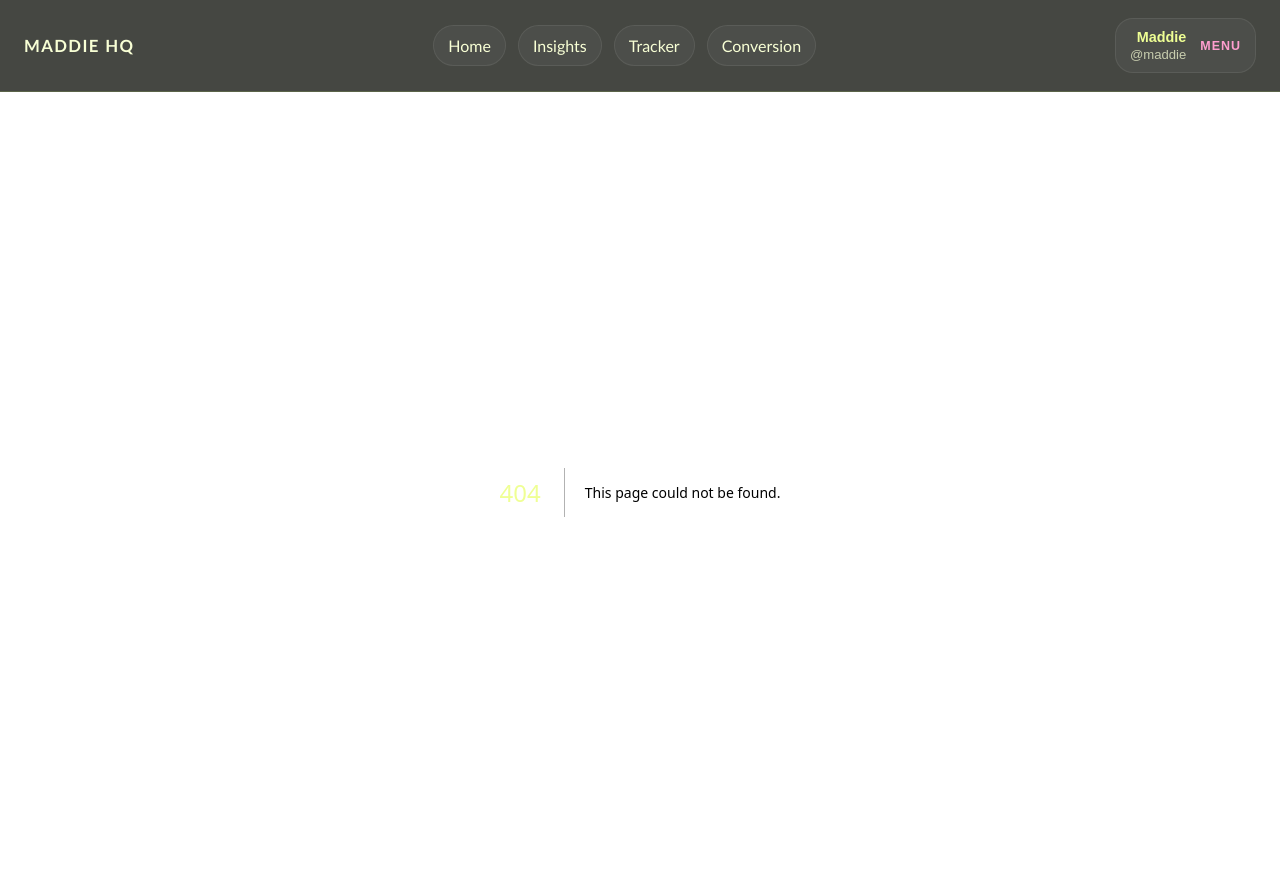
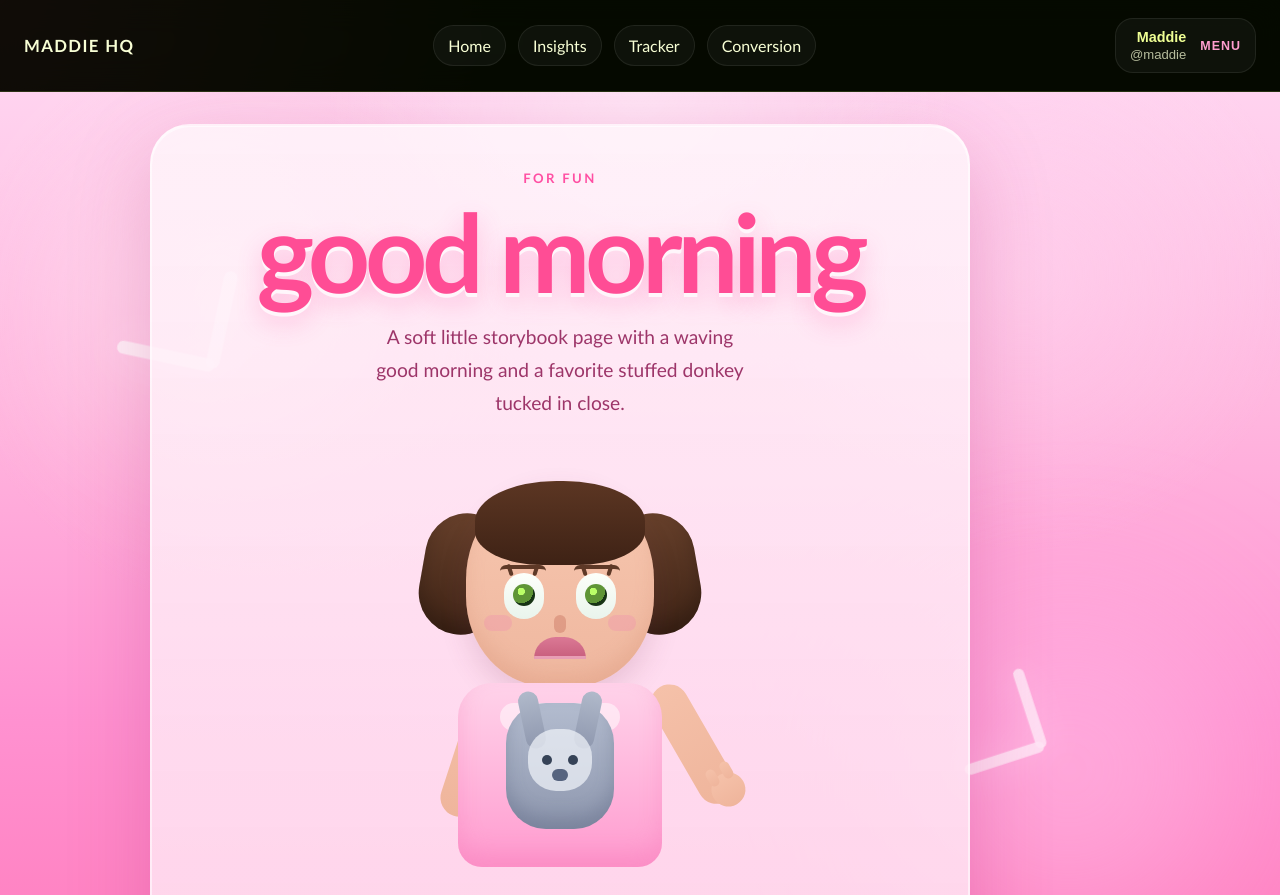
Before and after one commit to littlemadimade/maddiehq, a Next.js app: page /good-morning in a window 1280 px wide. Before the commit this address had no page. Shown: the top 895 px of the page. Built offline with nearby package versions, Linux system fonts and the light colour scheme.

Commit message:
Add playful good morning page

```diff
--- a/app/globals.css
+++ b/app/globals.css
@@ -1010,6 +1010,316 @@ li + li {
   margin-top: 28px;
 }
 
+.morning-scene {
+  position: relative;
+  z-index: 2;
+  width: min(100%, 980px);
+}
+
+.morning-card--story {
+  overflow: hidden;
+}
+
+.storybook-girl {
+  position: relative;
+  width: 320px;
+  height: 420px;
+  margin: 28px auto 0;
+}
+
+.storybook-girl__pigtail {
+  position: absolute;
+  top: 66px;
+  width: 84px;
+  height: 122px;
+  border-radius: 999px;
+  background: linear-gradient(180deg, #67402b, #3f2416);
+  box-shadow: inset 0 -12px 18px rgba(0, 0, 0, 0.18);
+}
+
+.storybook-girl__pigtail--left {
+  left: 22px;
+  transform: rotate(10deg);
+}
+
+.storybook-girl__pigtail--right {
+  right: 22px;
+  transform: rotate(-10deg);
+}
+
+.storybook-girl__face {
+  position: absolute;
+  left: 50%;
+  top: 34px;
+  width: 188px;
+  height: 206px;
+  margin-left: -94px;
+  border-radius: 48% 48% 44% 44%;
+  background: linear-gradient(180deg, #f7c7af, #efb79f);
+  box-shadow:
+    inset 0 -12px 18px rgba(212, 143, 115, 0.28),
+    0 12px 28px rgba(117, 54, 79, 0.16);
+}
+
+.storybook-girl__bangs {
+  position: absolute;
+  inset: 0 auto auto 50%;
+  width: 170px;
+  height: 84px;
+  margin-left: -85px;
+  border-radius: 48% 48% 40% 40%;
+  background: linear-gradient(180deg, #5c3623, #3e2215);
+}
+
+.storybook-girl__eye {
+  position: absolute;
+  top: 92px;
+  width: 40px;
+  height: 46px;
+  border-radius: 999px;
+  background: linear-gradient(180deg, #fdfffa, #e9f4ec);
+}
+
+.storybook-girl__eye span {
+  position: absolute;
+  left: 50%;
+  top: 11px;
+  width: 22px;
+  height: 22px;
+  margin-left: -11px;
+  border-radius: 999px;
+  background: radial-gradient(circle at 38% 34%, #baff68 0 18%, #5f9536 19% 58%, #173415 59% 100%);
+}
+
+.storybook-girl__eye--left {
+  left: 38px;
+}
+
+.storybook-girl__eye--right {
+  right: 38px;
+}
+
+.storybook-girl__lash {
+  position: absolute;
+  top: 84px;
+  width: 46px;
+  height: 12px;
+  border-top: 4px solid #5e3927;
+  border-radius: 999px;
+}
+
+.storybook-girl__lash::before,
+.storybook-girl__lash::after {
+  content: "";
+  position: absolute;
+  top: -5px;
+  width: 4px;
+  height: 12px;
+  background: #5e3927;
+  border-radius: 999px;
+}
+
+.storybook-girl__lash::before {
+  left: 8px;
+  transform: rotate(-18deg);
+}
+
+.storybook-girl__lash::after {
+  right: 8px;
+  transform: rotate(18deg);
+}
+
+.storybook-girl__lash--left {
+  left: 34px;
+}
+
+.storybook-girl__lash--right {
+  right: 34px;
+}
+
+.storybook-girl__nose {
+  position: absolute;
+  left: 50%;
+  top: 134px;
+  width: 12px;
+  height: 18px;
+  margin-left: -6px;
+  border-radius: 999px;
+  background: rgba(201, 118, 98, 0.45);
+}
+
+.storybook-girl__lips {
+  position: absolute;
+  left: 50%;
+  bottom: 28px;
+  width: 52px;
+  height: 22px;
+  margin-left: -26px;
+  border-radius: 999px 999px 16px 16px;
+  background: linear-gradient(180deg, #db7995, #c75d7c);
+  box-shadow: 0 -3px 0 rgba(255, 203, 221, 0.58) inset;
+}
+
+.storybook-girl__blush {
+  position: absolute;
+  bottom: 56px;
+  width: 28px;
+  height: 16px;
+  border-radius: 999px;
+  background: rgba(240, 146, 174, 0.38);
+}
+
+.storybook-girl__blush--left {
+  left: 18px;
+}
+
+.storybook-girl__blush--right {
+  right: 18px;
+}
+
+.storybook-girl__body {
+  position: absolute;
+  left: 50%;
+  bottom: 0;
+  width: 250px;
+  height: 236px;
+  margin-left: -125px;
+}
+
+.storybook-girl__dress {
+  position: absolute;
+  left: 50%;
+  bottom: 0;
+  width: 204px;
+  height: 184px;
+  margin-left: -102px;
+  border-radius: 34px 34px 24px 24px;
+  background: linear-gradient(180deg, #ffd3ea, #ff9bcf);
+  box-shadow: inset 0 -14px 22px rgba(239, 106, 171, 0.28);
+}
+
+.storybook-girl__dress::before {
+  content: "";
+  position: absolute;
+  left: 50%;
+  top: 20px;
+  width: 120px;
+  height: 28px;
+  margin-left: -60px;
+  border-radius: 999px;
+  background: rgba(255, 255, 255, 0.52);
+}
+
+.storybook-girl__arm {
+  position: absolute;
+  top: 56px;
+  width: 38px;
+  height: 132px;
+  border-radius: 999px;
+  background: linear-gradient(180deg, #f5c1a9, #efb59c);
+}
+
+.storybook-girl__arm--left {
+  left: 20px;
+  transform: rotate(18deg);
+}
+
+.storybook-girl__arm--right {
+  right: 6px;
+  transform: rotate(-30deg);
+  transform-origin: top center;
+}
+
+.storybook-girl__wave {
+  position: absolute;
+  right: -6px;
+  top: 106px;
+  width: 34px;
+  height: 34px;
+  border-radius: 999px;
+  background: linear-gradient(180deg, #f5c1a9, #efb59c);
+}
+
+.storybook-girl__wave::before,
+.storybook-girl__wave::after {
+  content: "";
+  position: absolute;
+  top: -10px;
+  width: 10px;
+  height: 18px;
+  border-radius: 999px;
+  background: linear-gradient(180deg, #f5c1a9, #efb59c);
+}
+
+.storybook-girl__wave::before {
+  left: 4px;
+}
+
+.storybook-girl__wave::after {
+  right: 4px;
+}
+
+.storybook-girl__plush {
+  position: absolute;
+  left: 50%;
+  top: 72px;
+  width: 108px;
+  height: 126px;
+  margin-left: -54px;
+  border-radius: 40px;
+  background: linear-gradient(180deg, #b3bccf, #8e97ae);
+  box-shadow: inset 0 -12px 18px rgba(76, 86, 115, 0.3);
+}
+
+.storybook-girl__plush-ear {
+  position: absolute;
+  top: -12px;
+  width: 20px;
+  height: 58px;
+  border-radius: 999px;
+  background: linear-gradient(180deg, #b0b9ca, #8e97ae);
+}
+
+.storybook-girl__plush-ear--left {
+  left: 16px;
+  transform: rotate(-12deg);
+}
+
+.storybook-girl__plush-ear--right {
+  right: 16px;
+  transform: rotate(12deg);
+}
+
+.storybook-girl__plush-face {
+  position: absolute;
+  inset: 26px 22px auto;
+  height: 62px;
+  border-radius: 28px;
+  background: rgba(236, 240, 246, 0.76);
+  display: flex;
+  align-items: center;
+  justify-content: center;
+  gap: 16px;
+}
+
+.storybook-girl__plush-eye {
+  width: 10px;
+  height: 10px;
+  border-radius: 999px;
+  background: #354257;
+}
+
+.storybook-girl__plush-nose {
+  position: absolute;
+  left: 50%;
+  bottom: 10px;
+  width: 16px;
+  height: 12px;
+  margin-left: -8px;
+  border-radius: 999px;
+  background: #56647f;
+}
+
 .bear-face {
   position: relative;
   width: 180px;
@@ -1228,6 +1538,35 @@ li + li {
     padding: 36px 20px 28px;
   }
 
+  .storybook-girl {
+    width: 270px;
+    height: 374px;
+  }
+
+  .storybook-girl__face {
+    top: 30px;
+    width: 170px;
+    height: 188px;
+    margin-left: -85px;
+  }
+
+  .storybook-girl__body {
+    width: 220px;
+    height: 214px;
+    margin-left: -110px;
+  }
+
+  .storybook-girl__dress {
+    width: 180px;
+    height: 166px;
+    margin-left: -90px;
+  }
+
+  .storybook-girl__pigtail {
+    width: 72px;
+    height: 108px;
+  }
+
   .bear-face {
     width: 150px;
     height: 126px;
--- /dev/null
+++ b/app/good-morning/page.tsx
@@ -0,0 +1,62 @@
+export default function GoodMorningPage() {
+  return (
+    <main className="morning-page">
+      <div className="morning-page__sparkles morning-page__sparkles--left" />
+      <div className="morning-page__sparkles morning-page__sparkles--right" />
+
+      <section className="morning-scene">
+        <article className="morning-card morning-card--story">
+          <p className="morning-card__eyebrow">For Fun</p>
+          <h1>good morning</h1>
+          <p className="morning-card__subcopy">
+            A soft little storybook page with a waving good morning and a favorite stuffed
+            donkey tucked in close.
+          </p>
+
+          <div className="storybook-girl" aria-hidden="true">
+            <div className="storybook-girl__pigtail storybook-girl__pigtail--left" />
+            <div className="storybook-girl__pigtail storybook-girl__pigtail--right" />
+            <div className="storybook-girl__face">
+              <div className="storybook-girl__bangs" />
+              <div className="storybook-girl__eye storybook-girl__eye--left">
+                <span />
+              </div>
+              <div className="storybook-girl__eye storybook-girl__eye--right">
+                <span />
+              </div>
+              <div className="storybook-girl__lash storybook-girl__lash--left" />
+              <div className="storybook-girl__lash storybook-girl__lash--right" />
+              <div className="storybook-girl__nose" />
+              <div className="storybook-girl__lips" />
+              <div className="storybook-girl__blush storybook-girl__blush--left" />
+              <div className="storybook-girl__blush storybook-girl__blush--right" />
+            </div>
+            <div className="storybook-girl__body">
+              <div className="storybook-girl__arm storybook-girl__arm--left" />
+              <div className="storybook-girl__arm storybook-girl__arm--right">
+                <div className="storybook-girl__wave" />
+              </div>
+              <div className="storybook-girl__dress" />
+              <div className="storybook-girl__plush">
+                <div className="storybook-girl__plush-ear storybook-girl__plush-ear--left" />
+                <div className="storybook-girl__plush-ear storybook-girl__plush-ear--right" />
+                <div className="storybook-girl__plush-face">
+                  <span className="storybook-girl__plush-eye" />
+                  <span className="storybook-girl__plush-eye" />
+                  <span className="storybook-girl__plush-nose" />
+                </div>
+              </div>
+            </div>
+          </div>
+
+          <div className="morning-card__badges">
+            <span>Brown pigtails</span>
+            <span>Big green doll eyes</span>
+            <span>Long lashes</span>
+            <span>Stuffed donkey</span>
+          </div>
+        </article>
+      </section>
+    </main>
+  );
+}
```
